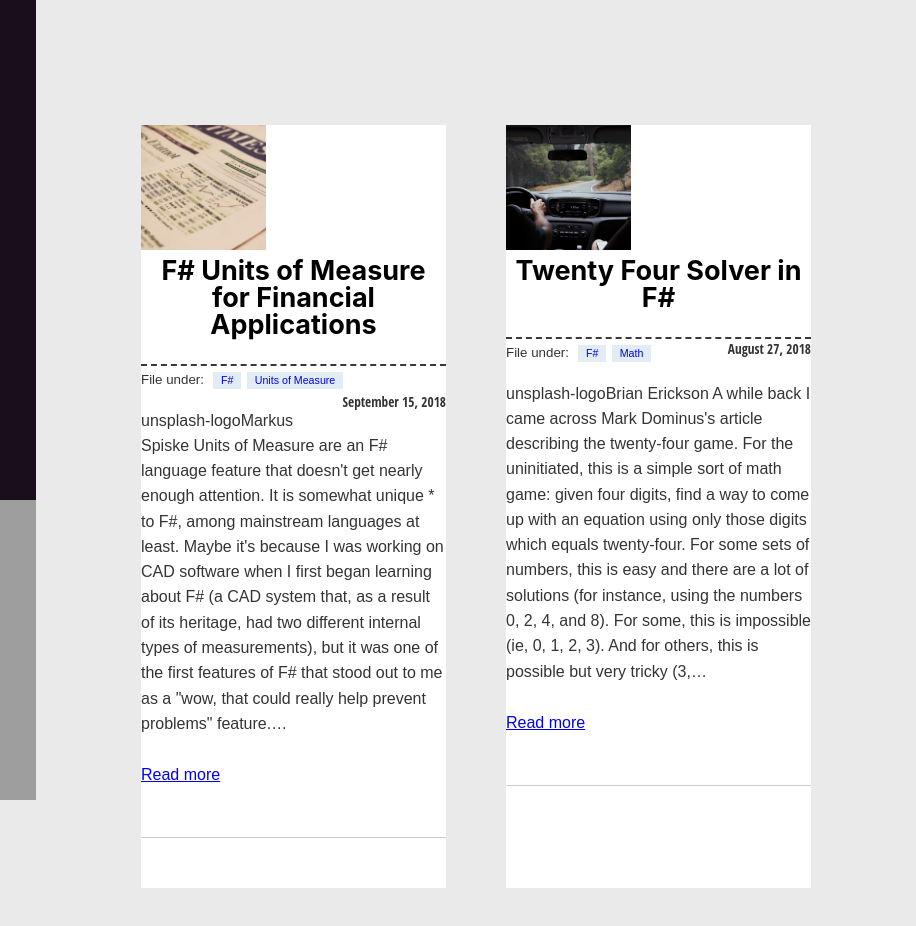
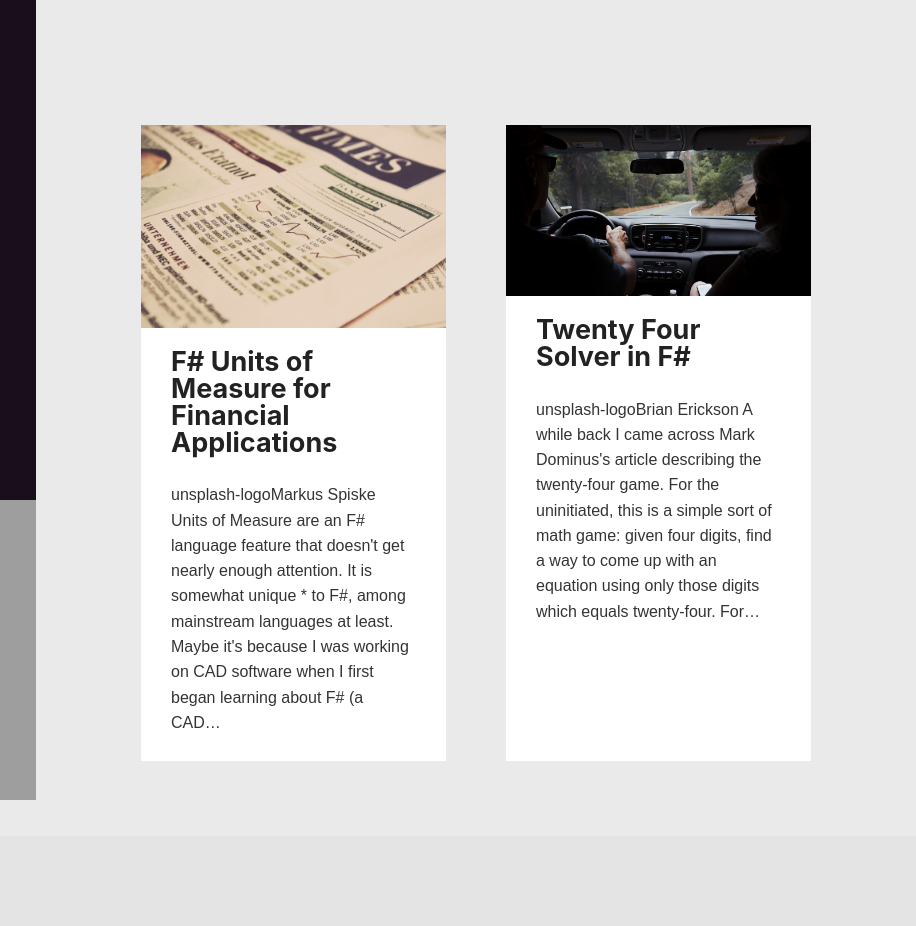
Before and after one commit to HLFrye/frye-codes-blog, a Gatsby site: page / in a window 1280 px wide. Shown: the full height of the page, 364-1280 px from the left. After the commit the page ends 836 px from the top, so only its background shows below. Built offline with nearby package versions, Linux system fonts and the light colour scheme; Gatsby itself is replaced by a stand-in of ours; some packages are replaced by stand-ins of ours; grey boxes are pictures that could not be loaded.

Commit message:
Am I finally happy with the front page?

```diff
--- a/src/pages/index.js
+++ b/src/pages/index.js
@@ -16,7 +16,7 @@ function FormatExcerpt(excerpt, html) {
   // Find the text after the start token
   // Note: This is rather ugly, I'd like to find a better way to do this in the future
   // This relies on assuming that the next thing after the start comment will be a newline and a <p> tag
-  const startText = html.substring(startAt+startToken.length+4, startAt+startToken.length+9);
+  const startText = html.substring(startAt + startToken.length + 4, startAt + startToken.length + 9);
 
   const startOfExcerpt = excerpt.indexOf(startText);
   return excerpt.substring(startOfExcerpt);
@@ -34,11 +34,11 @@ export default function Index({ data }) {
             .map(({ node: post }) => {
               return (
                 <div className="blog-post-preview" key={post.id}>
-                <Img fixed={post.frontmatter.headerImg.childImageSharp.fixed} />
-                <BlogHeader {...post.frontmatter} link={post.frontmatter.path} />
+                  <Link to={post.frontmatter.path}>
+                    <Img fluid={post.frontmatter.headerImg.childImageSharp.fluid} />
+                    <h1>{post.frontmatter.title}</h1>
+                  </Link>
                   <p className="blog-post-preview-text">{FormatExcerpt(post.excerpt, post.html)}</p>
-                <Link to={post.frontmatter.path}>Read more</Link>
-                <hr />
                 </div>
               );
             })
@@ -53,7 +53,7 @@ export const pageQuery = graphql`
     allMarkdownRemark(sort: { order: DESC, fields: [frontmatter___date] }) {
       edges {
         node {
-          excerpt(pruneLength: 500)
+          excerpt(pruneLength: 280)
           id
           html
           frontmatter {
@@ -63,10 +63,11 @@ export const pageQuery = graphql`
             tags
             headerImg {
               childImageSharp {
-                # Specify the image processing specifications right in the query.
-                # Makes it trivial to update as your page's design changes.
                 fixed(width: 125, height: 125) {
                   ...GatsbyImageSharpFixed
+                }
+                fluid(maxWidth: 700) {
+                  ...GatsbyImageSharpFluid_noBase64
                 }
               }
             }
--- a/styles/layout-override.css
+++ b/styles/layout-override.css
@@ -158,11 +158,19 @@ p, div {
         margin-top: 50px;
         margin-left: 30px;
         margin-right: 30px;
+
     }
     .blog-post-preview h1 {
-        text-align: center;
         font-size: 1.5rem;
         line-height: 1.5rem;
+        padding-top: 20px;
+        padding-left: 30px;
+        padding-right: 30px;
+    }
+
+    .blog-post-preview-text {
+        padding-left: 30px;
+        padding-right: 30px;
     }
 
     .blog-posts {
@@ -233,13 +241,25 @@ p, div {
     transform: scale(1.1);
 }
 
-.article-header {
+.blog-post-preview a {
+    text-decoration: none;
+    color: #222;
+}
+
+.blog-post-preview a:hover {
+    text-decoration: none;
+    color: #bbb;
+    transition: 0.3s;
+}
+
+
+/* .article-header {
     border-top-color: #3a3939;
     border-top-width: 2px;
     border-top-style: dashed;
     margin-bottom: 1.0em;
     margin-top: 1.0em;
-}
+} */
 
 .article-publish-date {
     font-family: 'Open Sans Condensed', sans-serif;
```
Lines whose indentation alone changed are shown as unchanged.
